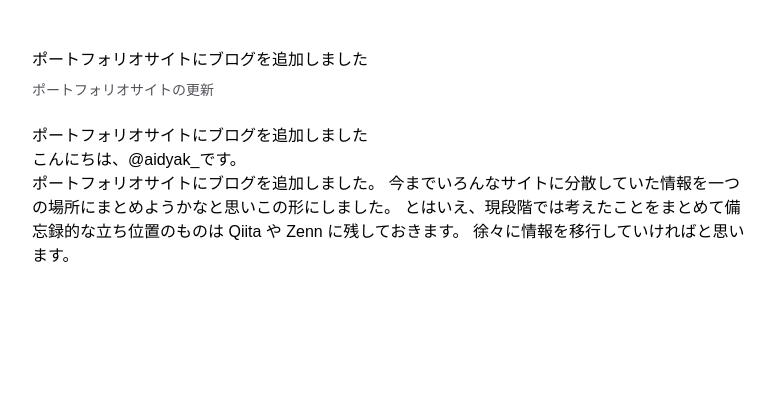
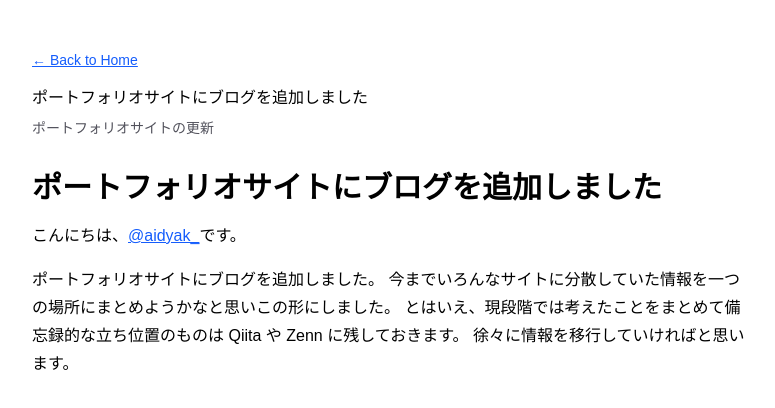
Before and after one commit to aidyak/ink, a Next.js app: page /20250427-start-posts in a window 1280 px wide. Shown: the top 408 px of the page, without its empty margins (248-1023 px from the left). Built offline with nearby package versions, Linux system fonts and the light colour scheme.

Commit message:
add back button

```diff
--- a/src/app/[title]/page.tsx
+++ b/src/app/[title]/page.tsx
@@ -1,4 +1,5 @@
 import type { Metadata } from "next";
+import Link from "next/link";
 import { notFound } from "next/navigation";
 import ReactMarkdown from "react-markdown";
 import { getAllPostSlugs, getPostBySlug } from "@/content/posts";
@@ -41,13 +42,80 @@ export default async function PostPage({
 
   return (
     <article className="prose mx-auto max-w-3xl px-6 py-12 text-black dark:text-zinc-50">
+      <Link
+        href="/"
+        className="mb-4 inline-block text-sm text-blue-600 dark:text-blue-400 underline hover:opacity-70"
+      >
+        ← Back to Home
+      </Link>
       <h1 className="mb-2">{post.title}</h1>
       {post.description ? (
         <p className="mb-6 text-sm text-zinc-600 dark:text-zinc-400">
           {post.description}
         </p>
       ) : null}
-      <ReactMarkdown>{post.content}</ReactMarkdown>
+      <ReactMarkdown
+        components={{
+          h1: ({ children }) => (
+            <h1 className="mt-8 mb-4 text-3xl font-bold">{children}</h1>
+          ),
+          h2: ({ children }) => (
+            <h2 className="mt-6 mb-3 text-2xl font-semibold border-b border-zinc-300 dark:border-zinc-700 pb-2">
+              {children}
+            </h2>
+          ),
+          h3: ({ children }) => (
+            <h3 className="mt-4 mb-2 text-xl font-semibold">{children}</h3>
+          ),
+          p: ({ children }) => (
+            <p className="my-4 leading-7">{children}</p>
+          ),
+          a: ({ href, children }) => (
+            <a
+              href={href}
+              target="_blank"
+              rel="noopener noreferrer"
+              className="text-blue-600 dark:text-blue-400 underline hover:opacity-70"
+            >
+              {children}
+            </a>
+          ),
+          ul: ({ children }) => (
+            <ul className="my-4 ml-6 list-disc space-y-2">{children}</ul>
+          ),
+          ol: ({ children }) => (
+            <ol className="my-4 ml-6 list-decimal space-y-2">{children}</ol>
+          ),
+          li: ({ children }) => <li className="leading-7">{children}</li>,
+          blockquote: ({ children }) => (
+            <blockquote className="my-4 border-l-4 border-zinc-400 dark:border-zinc-600 pl-4 italic text-zinc-600 dark:text-zinc-400">
+              {children}
+            </blockquote>
+          ),
+          code: ({ children }) => (
+            <code className="rounded bg-zinc-100 dark:bg-zinc-800 px-1.5 py-0.5 text-sm font-mono">
+              {children}
+            </code>
+          ),
+          pre: ({ children }) => (
+            <pre className="my-4 overflow-x-auto rounded-lg bg-zinc-900 p-4 text-sm">
+              {children}
+            </pre>
+          ),
+          img: ({ src, alt }) => (
+            <img
+              src={src}
+              alt={alt ?? ""}
+              className="my-4 rounded-lg shadow-md"
+            />
+          ),
+          hr: () => (
+            <hr className="my-8 border-zinc-300 dark:border-zinc-700" />
+          ),
+        }}
+      >
+        {post.content}
+      </ReactMarkdown>
     </article>
   );
 }
```
